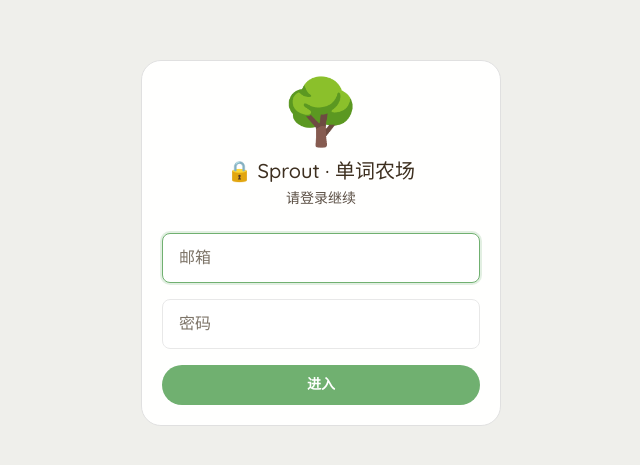
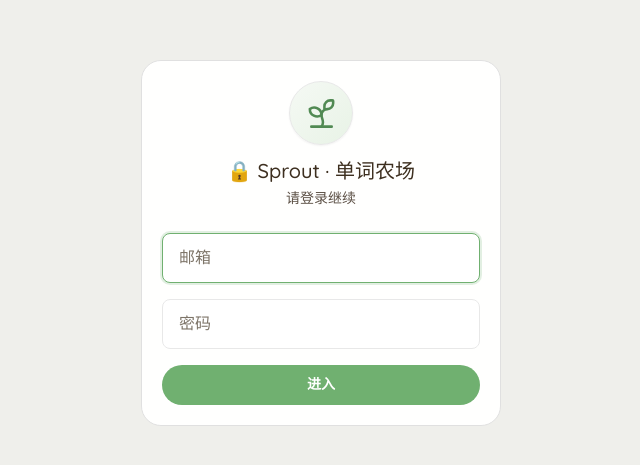
Before and after one commit to LynxBerry/StaticWebsite, a Next.js app: page /login in a window 1280 px wide. Shown: the part 197-662 px from the top of the page, without its empty margins (319-959 px from the left). Built offline with nearby package versions, Linux system fonts and the light colour scheme; no server answers; a web font is replaced by a local one.

Commit message:
feat: redesign site logo as sprout SVG badge

```diff
--- a/app/components/Logo.tsx
+++ b/app/components/Logo.tsx
@@ -1,3 +1,5 @@
+import { SproutIcon } from './icons/SproutIcon';
+
 interface LogoProps {
   size?: number;
   className?: string;
@@ -5,18 +7,29 @@ interface LogoProps {
 }
 
 /**
- * Sprout logo — a tree emoji (🌳) rendered as text. Simple, recognizable,
- * and on-theme (growth). Sized via the `size` prop (in px).
+ * Sprout logo — a sprout SVG inside a soft circular badge.
+ * The badge uses a pale mint background with a subtle border and shadow
+ * so it reads as a polished app icon rather than plain emoji text.
  */
 export default function Logo({ size = 40, className = '', glow = false }: LogoProps) {
+  const iconSize = Math.round(size * 0.55);
   return (
-    <span
+    <div
       role="img"
       aria-label="Sprout"
-      className={`${className}`}
-      style={{ fontSize: size, lineHeight: 1, display: 'inline-block' }}
+      className={`
+        inline-flex items-center justify-center rounded-full
+        bg-gradient-to-br from-[#f5f9f4] to-[#e8f3e6]
+        border border-farm-borderSecondary
+        shadow-sm
+        ${glow ? 'shadow-[0_0_20px_rgba(112,176,112,0.25)]' : ''}
+        ${className}
+      `}
+      style={{ width: size, height: size }}
     >
-      🌳
-    </span>
+      <div style={{ width: iconSize, height: iconSize }}>
+        <SproutIcon className="w-full h-full text-sprout-600" />
+      </div>
+    </div>
   );
 }
```
